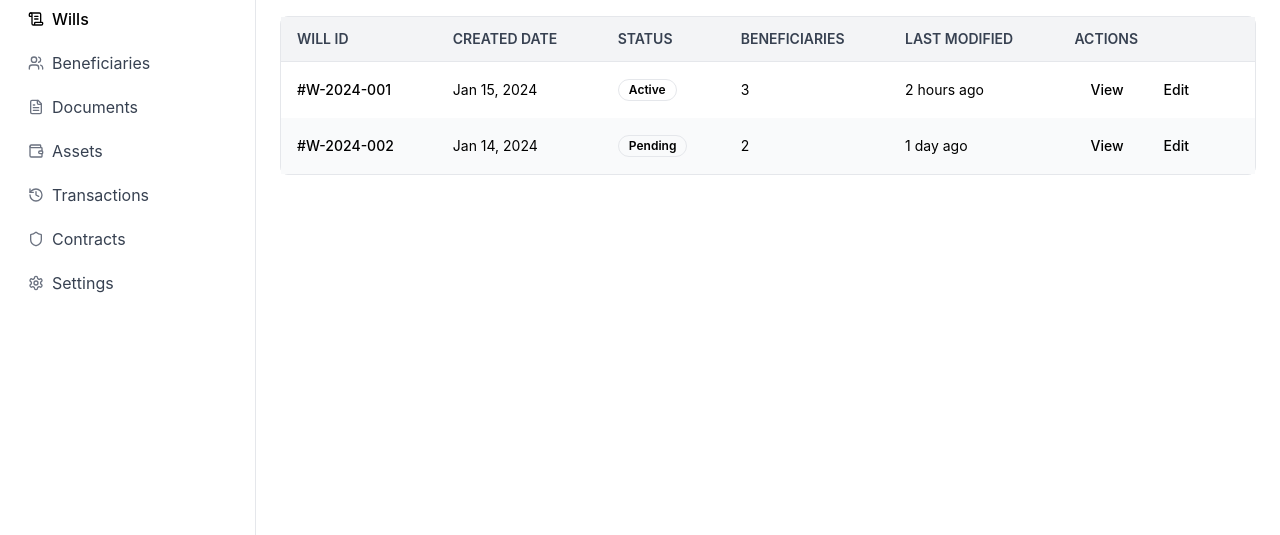
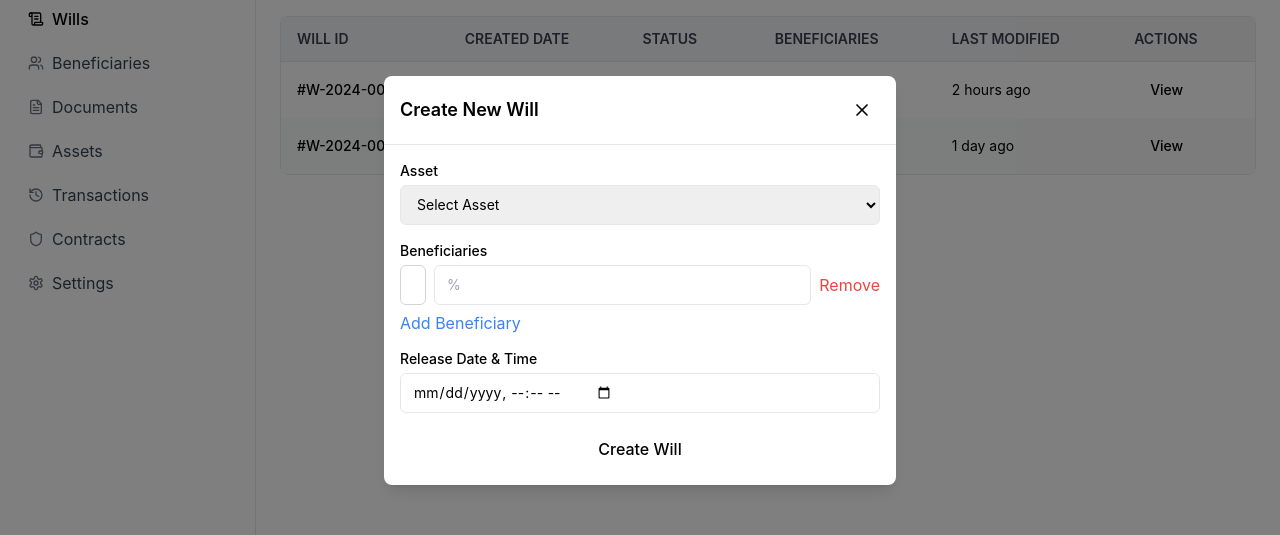
Before and after one commit to Manav39/HackAurora-TimeLimitExceeded, a React (Create React App) app in the folder will-management/: page /wills in a window 1280 px wide. Both pictures are taken after typing "Sample" into the empty fields and a click on the button "Create New Will". Shown: the part 132-667 px from the top of the page. Built offline with nearby package versions, Linux system fonts and the light colour scheme.

Commit message:
Added Will Management

```diff
--- a/will-management/src/components/Sidebar.js
+++ b/will-management/src/components/Sidebar.js
@@ -5,7 +5,7 @@ import Button from './ui/Button';
 import Avatar from './ui/Avatar';
 
 const routes = [
-  { label: 'Dashboard', icon: LayoutDashboard, path: '/' },
+  { label: 'Dashboard', icon: LayoutDashboard, path: '/dashboard' },
   { label: 'Wills', icon: ScrollText, path: '/wills' },
   { label: 'Beneficiaries', icon: Users, path: '/beneficiaries' },
   { label: 'Documents', icon: FileText, path: '/documents' },
--- /dev/null
+++ b/will-management/src/components/ui/Modal.js
@@ -0,0 +1,25 @@
+import React from "react";
+import { X } from "lucide-react";
+
+function Modal({ isOpen, onClose, children, title }) {
+  if (!isOpen) return null;
+
+  return (
+    <div className="fixed inset-0 z-50 flex items-center justify-center bg-black bg-opacity-50">
+      <div className="bg-white rounded-lg shadow-lg w-[90%] max-w-lg">
+        {/* Modal Header */}
+        <div className="flex items-center justify-between p-4 border-b">
+          <h2 className="text-lg font-semibold">{title}</h2>
+          <button onClick={onClose} className="p-2 rounded-full hover:bg-gray-100">
+            <X className="h-5 w-5" />
+          </button>
+        </div>
+
+        {/* Modal Content */}
+        <div className="p-4">{children}</div>
+      </div>
+    </div>
+  );
+}
+
+export default Modal;
--- a/will-management/src/pages/Wills.js
+++ b/will-management/src/pages/Wills.js
@@ -1,18 +1,21 @@
-import React, { useState } from 'react';
-import { Plus } from 'lucide-react';
-import Button from '../components/ui/Button';
-import Input from '../components/ui/Input';
-import Select from '../components/ui/Select';
-import Table from '../components/ui/Table';
-import Badge from '../components/ui/Badge';
+import React, { useState } from "react";
+import { Plus } from "lucide-react";
+import Button from "../components/ui/Button";
+import Input from "../components/ui/Input";
+import Select from "../components/ui/Select";
+import Table from "../components/ui/Table";
+import Badge from "../components/ui/Badge";
+import Modal from "../components/ui/Modal";
 
-const wills = [
+const initialWills = [
   {
     id: "#W-2024-001",
     created: "Jan 15, 2024",
     status: "Active",
     beneficiaries: 3,
     lastModified: "2 hours ago",
+    asset: "House",
+    releaseDate: "2024-12-31T12:00",
   },
   {
     id: "#W-2024-002",
@@ -20,19 +23,143 @@ const wills = [
     status: "Pending",
     beneficiaries: 2,
     lastModified: "1 day ago",
+    asset: "Car",
+    releaseDate: "2024-12-25T10:00",
   },
 ];
 
+const assets = ["House", "Car", "Gold", "Stocks"];
+const beneficiariesList = ["Alice", "Bob", "Charlie"];
+
 function Wills() {
+  const [wills, setWills] = useState(initialWills);
   const [search, setSearch] = useState("");
   const [status, setStatus] = useState("all");
   const [sort, setSort] = useState("recent");
+  const [isModalOpen, setIsModalOpen] = useState(false);
+  const [isEditMode, setIsEditMode] = useState(false);
+  const [selectedWill, setSelectedWill] = useState(null);
+  const [beneficiaries, setBeneficiaries] = useState([{ name: "", percentage: "" }]);
+  const [asset, setAsset] = useState("");
+  const [releaseDate, setReleaseDate] = useState("");
+
+  const addBeneficiary = () => {
+    setBeneficiaries([...beneficiaries, { name: "", percentage: "" }]);
+  };
+
+  const removeBeneficiary = (index) => {
+    setBeneficiaries(beneficiaries.filter((_, i) => i !== index));
+  };
+
+  const calculateTotalPercentage = () =>
+    beneficiaries.reduce((sum, beneficiary) => sum + parseFloat(beneficiary.percentage || 0), 0);
+
+  const validateForm = () => {
+    if (!asset) {
+      alert("Asset selection is required.");
+      return false;
+    }
+    if (beneficiaries.some((b) => !b.name || !b.percentage)) {
+      alert("All beneficiaries must have a name and a percentage allocation.");
+      return false;
+    }
+    if (calculateTotalPercentage() !== 100) {
+      alert("The total allocation percentage must equal 100%.");
+      return false;
+    }
+    if (!releaseDate) {
+      alert("Release date and time are required.");
+      return false;
+    }
+    return true;
+  };
+
+  const handleUpdate = (e) => {
+    e.preventDefault();
+
+    if (!validateForm()) return;
+
+    const updatedWills = wills.map((will) =>
+      will.id === selectedWill.id
+        ? {
+            ...will,
+            beneficiaries: beneficiaries.length,
+            status: "Active",
+            lastModified: new Date().toLocaleString(),
+            asset,
+            releaseDate,
+          }
+        : will
+    );
+
+    setWills(updatedWills);
+    resetForm();
+    setIsModalOpen(false);
+  };
+
+  const handleSubmit = (e) => {
+    e.preventDefault();
+
+    if (!validateForm()) return;
+
+    if (isEditMode) {
+      handleUpdate(e);
+    } else {
+      const newWill = {
+        id: `#W-2024-${Math.floor(1000 + Math.random() * 9000)}`,
+        created: new Date().toLocaleDateString(),
+        status: "Active",
+        beneficiaries: beneficiaries.length,
+        lastModified: "Just now",
+        asset,
+        releaseDate,
+      };
+
+      setWills([...wills, newWill]);
+      resetForm();
+      setIsModalOpen(false);
+    }
+  };
+
+  const handleDelete = () => {
+    const updatedWills = wills.filter((will) => will.id !== selectedWill.id);
+    setWills(updatedWills);
+    resetForm();
+    setIsModalOpen(false);
+  };
+
+  const resetForm = () => {
+    setBeneficiaries([{ name: "", percentage: "" }]);
+    setAsset("");
+    setReleaseDate("");
+    setIsEditMode(false);
+    setSelectedWill(null);
+  };
+
+  const openModal = (will = null) => {
+    setIsModalOpen(true);
+    if (will) {
+      setIsEditMode(true);
+      setSelectedWill(will);
+      setBeneficiaries(beneficiariesList.map((name, i) => ({
+        name: will.beneficiaries > i ? name : "",
+        percentage: will.beneficiaries > i ? (100 / will.beneficiaries).toString() : "",
+      })));
+      setAsset(will.asset || "");
+      setReleaseDate(will.releaseDate || "");
+    } else {
+      resetForm();
+    }
+  };
 
   return (
     <div className="p-6 space-y-6">
       <div className="flex items-center justify-between">
         <h1 className="text-3xl font-bold">Will Management</h1>
-        <button className="flex items-center bg-blue-600 text-white px-4 py-2 rounded-lg hover:bg-blue-700">
+        <button
+          onClick={() => openModal()}
+          className="flex items-center bg-blue-600 text-white px-4 py-2 rounded-lg hover:bg-blue-700"
+        >
           <Plus className="h-4 w-4 mr-2" />
           Create New Will
         </button>
@@ -90,14 +217,132 @@ function Wills() {
                 <td className="px-4 py-2">{will.beneficiaries}</td>
                 <td className="px-4 py-2">{will.lastModified}</td>
                 <td className="px-4 py-2">
-                  <Button variant="link" className="mr-2">View</Button>
-                  <Button variant="link">Edit</Button>
+                  <Button variant="link" onClick={() => openModal(will)} className="mr-2">
+                    View
+                  </Button>
                 </td>
               </tr>
             ))}
           </tbody>
         </Table>
       </div>
+
+      <Modal
+        isOpen={isModalOpen}
+        onClose={() => setIsModalOpen(false)}
+        title={isEditMode ? "Edit Will" : "Create New Will"}
+        className="max-w-4xl h-[90vh] overflow-auto"
+      >
+        <form onSubmit={handleSubmit}>
+          <div className="mb-4">
+            <label className="block mb-1 text-sm font-medium">Asset</label>
+            <Select
+              className="w-full"
+              value={asset}
+              onChange={(e) => setAsset(e.target.value)}
+            >
+              <option value="">Select Asset</option>
+              {assets.map((asset, index) => (
+                <option key={index} value={asset}>
+                  {asset}
+                </option>
+              ))}
+            </Select>
+          </div>
+
+          <div className="mb-4">
+            <label className="block mb-1 text-sm font-medium">Beneficiaries</label>
+            {beneficiaries.map((beneficiary, index) => (
+              <div key={index} className="flex items-center gap-2 mb-2">
+                <Select
+                  value={beneficiary.name || ""}
+                  onChange={(e) => {
+                    const newBeneficiaries = [...beneficiaries];
+                    newBeneficiaries[index].name = e.target.value;
+                    setBeneficiaries(newBeneficiaries);
+                  }}
+                  className="flex-1 appearance-none rounded-md border border-gray-300 bg-white px-3 py-2 text-gray-700 focus:border-blue-500 focus:ring-blue-500"
+                >
+                  <option value="" disabled>
+                    Select Beneficiary
+                  </option>
+                  {beneficiariesList
+                    .filter(
+                      (beneficiaryName) =>
+                        !beneficiaries.some((b) => b.name === beneficiaryName) ||
+                        beneficiary.name === beneficiaryName
+                    )
+                    .map((beneficiaryName, i) => (
+                      <option key={i} value={beneficiaryName}>
+                        {beneficiaryName}
+                      </option>
+                    ))}
+                </Select>
+
+                <Input
+                  type="number"
+                  placeholder="%"
+                  value={beneficiary.percentage}
+                  onChange={(e) => {
+                    const newPercentage = parseFloat(e.target.value || 0);
+                    if (
+                      calculateTotalPercentage() - (beneficiary.percentage || 0) +
+                        newPercentage <=
+                      100
+                    ) {
+                      const newBeneficiaries = [...beneficiaries];
+                      newBeneficiaries[index].percentage = newPercentage;
+                      setBeneficiaries(newBeneficiaries);
+                    } else {
+                      alert("The total allocation percentage cannot exceed 100%.");
+                    }
+                  }}
+                  className="w-20"
+                />
+                <button
+                  type="button"
+                  onClick={() => removeBeneficiary(index)}
+                  className="text-red-500 hover:underline"
+                >
+                  Remove
+                </button>
+              </div>
+            ))}
+            <button
+              type="button"
+              onClick={addBeneficiary}
+              className="text-blue-500 hover:underline"
+            >
+              Add Beneficiary
+            </button>
+          </div>
+
+          <div className="mb-4">
+            <label className="block mb-1 text-sm font-medium">Release Date & Time</label>
+            <Input
+              type="datetime-local"
+              value={releaseDate}
+              onChange={(e) => setReleaseDate(e.target.value)}
+              className="w-full"
+            />
+          </div>
+
+          {isEditMode ? (
+            <div className="flex space-x-2">
+              <Button variant="link" onClick={handleDelete} className="text-red-600">
+                Delete Will
+              </Button>
+              <Button type="submit" className="w-full">
+                Save Changes
+              </Button>
+            </div>
+          ) : (
+            <Button type="submit" className="w-full">
+              Create Will
+            </Button>
+          )}
+        </form>
+      </Modal>
     </div>
   );
 }
```
